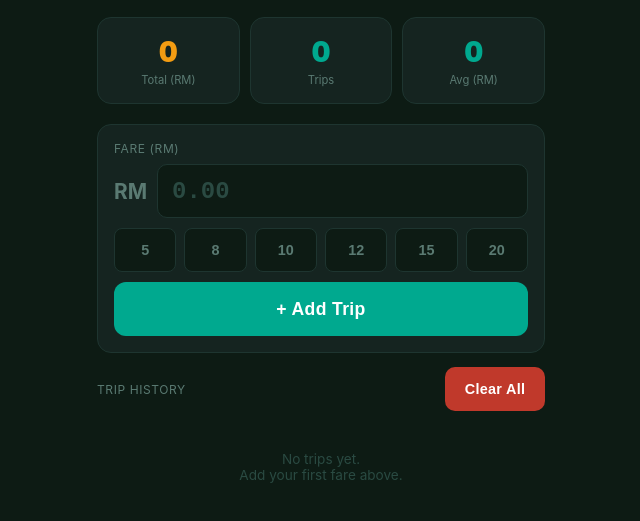
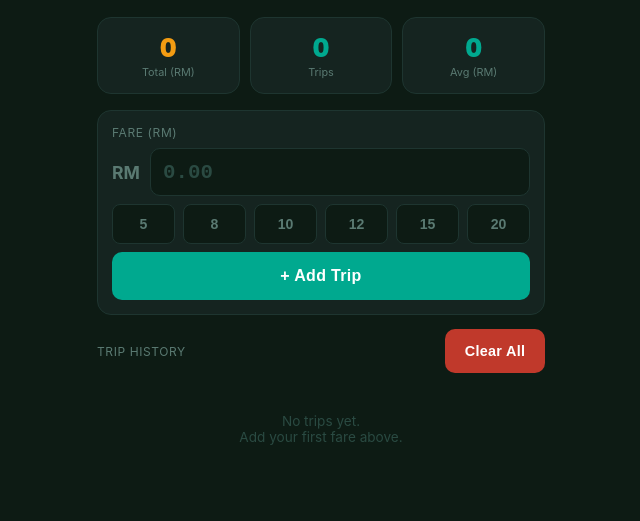
Before and after one commit to maxmgleong/grab-logger, a plain HTML site: page index.html in a window 1280 px wide. Shown: the part 69-590 px from the top of the page, without its empty margins (319-959 px from the left). Drawn offline with Linux system fonts and the light colour scheme.

Commit message:
Compact layout - shorter input section for portrait mode

```diff
--- a/style.css
+++ b/style.css
@@ -70,30 +70,30 @@ body {
   display: grid;
   grid-template-columns: 1fr 1fr 1fr;
   gap: 10px;
-  margin-bottom: 20px;
+  margin-bottom: 16px;
 }
 .sum-card {
   background: var(--grab-card);
   border: 1px solid var(--grab-border);
   border-radius: 14px;
-  padding: 16px 10px;
+  padding: 14px 10px;
   text-align: center;
-  min-height: 80px;
+  min-height: 72px;
   display: flex;
   flex-direction: column;
   justify-content: center;
 }
 .sum-num {
-  font-size: 1.8em;
+  font-size: 1.6em;
   font-weight: 900;
   color: var(--grab-green);
   font-variant-numeric: tabular-nums;
 }
 .sum-num.yellow { color: var(--orange); }
 .sum-label {
-  font-size: 0.7em;
+  font-size: 0.68em;
   color: var(--muted);
-  margin-top: 4px;
+  margin-top: 2px;
 }
 
 /* Fare input section */
@@ -101,7 +101,7 @@ body {
   background: var(--grab-card);
   border: 1px solid var(--grab-border);
   border-radius: 14px;
-  padding: 16px;
+  padding: 14px;
   margin-bottom: 14px;
 }
 .input-label {
@@ -117,9 +117,10 @@ body {
   align-items: center;
 }
 .currency {
-  font-size: 1.3em;
+  font-size: 1.1em;
   color: var(--muted);
   font-weight: bold;
+  min-width: 28px;
 }
 .fare-input {
   flex: 1;
@@ -127,13 +128,14 @@ body {
   border: 1px solid var(--grab-border);
   border-radius: 10px;
   color: var(--text);
-  font-size: 1.5em;
+  font-size: 1.3em;
   font-weight: bold;
-  padding: 12px 14px;
+  padding: 10px 12px;
   font-family: 'Courier New', monospace;
   outline: none;
   transition: border-color 0.2s;
-  min-height: 54px;
+  min-height: 48px;
+  max-height: 48px;
 }
 .fare-input:focus {
   border-color: var(--grab-green);
@@ -142,17 +144,17 @@ body {
 
 .add-btn {
   width: 100%;
-  padding: 16px;
-  margin-top: 10px;
+  padding: 12px;
+  margin-top: 8px;
   background: var(--grab-green);
   color: #fff;
   border: none;
-  border-radius: 12px;
-  font-size: 1.1em;
+  border-radius: 10px;
+  font-size: 1em;
   font-weight: bold;
   cursor: pointer;
   transition: all 0.15s;
-  min-height: 54px;
+  min-height: 48px;
   letter-spacing: 0.02em;
 }
 .add-btn:active { background: #00c4a7; transform: scale(0.98); }
@@ -162,22 +164,22 @@ body {
 .quick-row {
   display: flex;
   gap: 8px;
-  margin-top: 10px;
+  margin-top: 8px;
   flex-wrap: wrap;
 }
 .quick-btn {
   flex: 1;
   min-width: 60px;
-  padding: 10px 4px;
+  padding: 8px 4px;
   background: var(--grab-dark);
   border: 1px solid var(--grab-border);
   border-radius: 8px;
   color: var(--muted);
-  font-size: 0.9em;
+  font-size: 0.88em;
   font-weight: bold;
   cursor: pointer;
   transition: all 0.1s;
-  min-height: 44px;
+  min-height: 40px;
 }
 .quick-btn:hover { border-color: var(--grab-green); color: var(--text); }
 .quick-btn:active { background: var(--grab-border); }
@@ -227,8 +229,8 @@ body {
   background: var(--grab-card);
   border: 1px solid var(--grab-border);
   border-radius: 10px;
-  padding: 12px 14px;
-  margin-bottom: 8px;
+  padding: 10px 12px;
+  margin-bottom: 6px;
   animation: slideIn 0.2s ease;
 }
 @keyframes slideIn {
```
